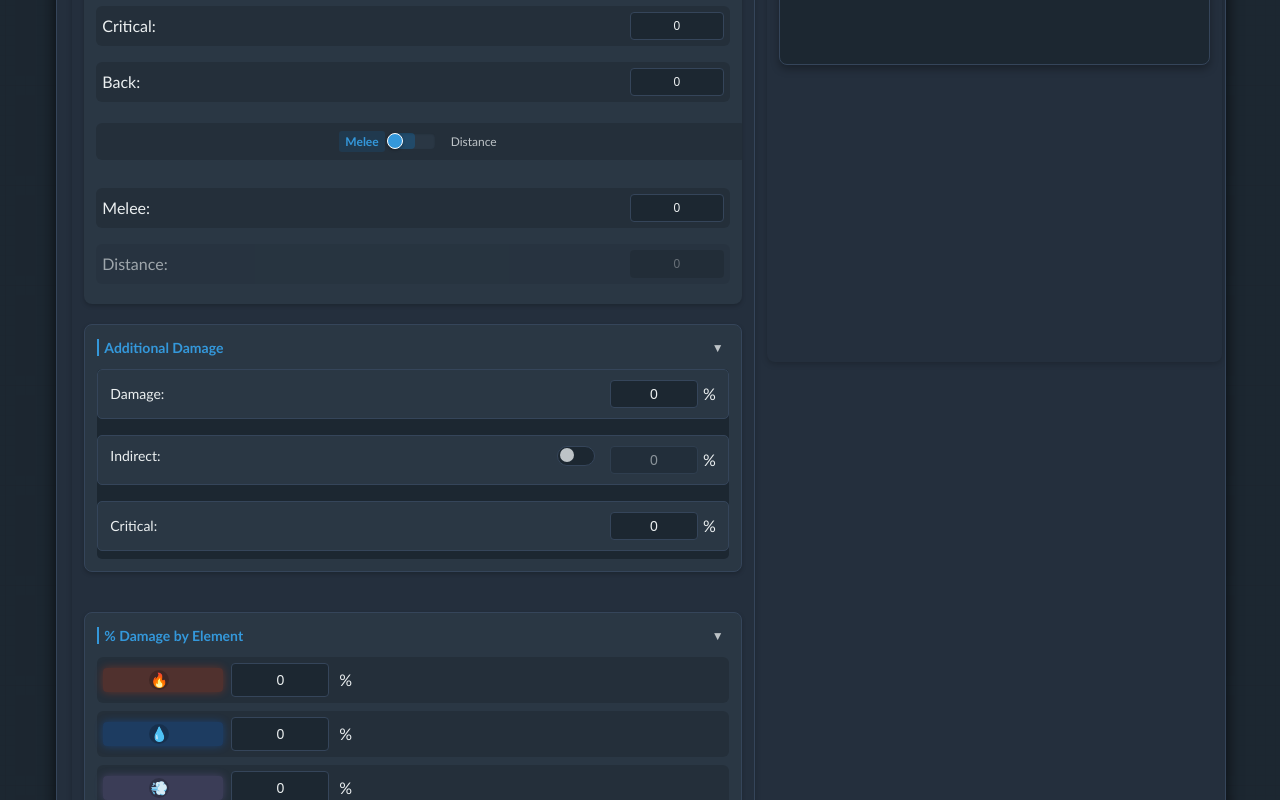
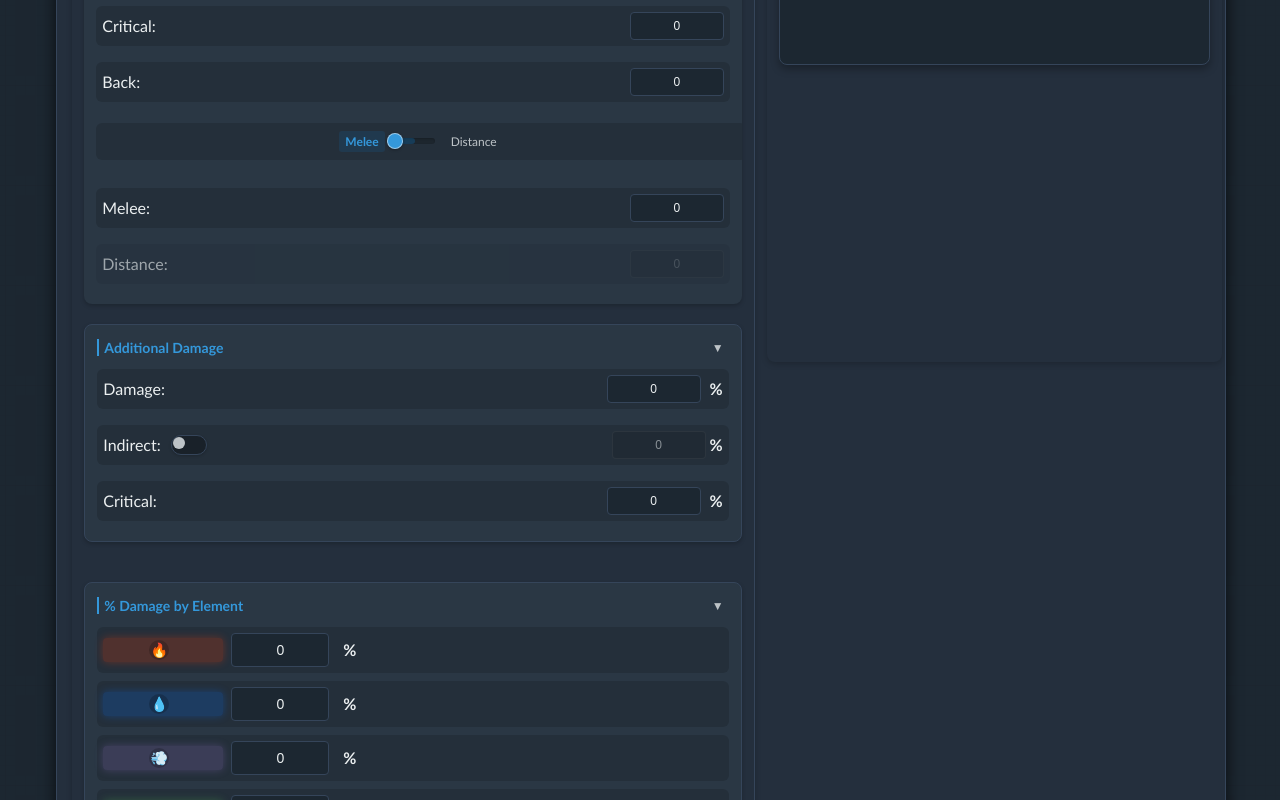
Before and after one commit to Shanksu7/WakfuCalculator, an Angular app: page /damage in a window 1280 px wide. Shown: the part 620-1420 px from the top of the page. Built offline with nearby package versions, Linux system fonts and the light colour scheme.

Commit message:
fix styles

```diff
--- a/src/app/spell-card/spell-card.component.css
+++ b/src/app/spell-card/spell-card.component.css
@@ -1725,20 +1725,64 @@ input[type="checkbox"] {
 
 /* Toggle switch pequeño para Indirect Damage */
 .toggle-switch.small {
-  width: 28px;
-  height: 16px;
-  background-color: var(--background-primary);
+  width: 34px;
+  height: 18px;
+  background-color: rgba(0, 0, 0, 0.3);
   border-radius: 10px;
   position: relative;
   border: 1px solid var(--border-color);
   transition: all 0.2s ease;
   cursor: pointer;
   margin-left: 10px;
+  display: flex;
+  align-items: center;
+  box-shadow: 0 1px 3px rgba(0, 0, 0, 0.2);
 }
 
 .toggle-switch.small.active {
   background-color: var(--accent-color);
   border-color: var(--accent-color);
+  box-shadow: 0 0 5px rgba(0, 150, 255, 0.5);
+}
+
+.toggle-switch.small:hover {
+  box-shadow: 0 0 8px rgba(0, 150, 255, 0.3);
+}
+
+.toggle-switch.small .toggle-indicator {
+  width: 14px;
+  height: 14px;
+  background-color: white;
+  border-radius: 50%;
+  position: absolute;
+  top: 1px;
+  left: 2px;
+  transition: all 0.2s ease;
+}
+
+.toggle-switch.small.active .toggle-indicator {
+  background-color: white;
+  left: auto;
+  right: 2px;
+}
+
+/* Estilos para fila deshabilitada */
+.stat-row.mini.disabled {
+  opacity: 0.6;
+  background-color: rgba(0, 0, 0, 0.1);
+}
+
+.stat-row.mini.disabled input {
+  background-color: rgba(0, 0, 0, 0.2);
+  border-color: transparent;
+  color: rgba(255, 255, 255, 0.5);
+}
+
+/* Signo de porcentaje */
+.percent-sign {
+  margin-left: 4px;
+  font-weight: bold;
+  color: var(--text-primary);
 }
 
 .toggle-switch.small:hover {
@@ -1762,7 +1806,7 @@ input[type="checkbox"] {
 
 .toggle-switch.small .toggle-indicator.active {
   background-color: white;
-  left: 13px;
+  left: 21px;
 }
 
 .indirect-container input:disabled {
@@ -2742,3 +2786,62 @@ option {
   transform: translateY(-2px);
   box-shadow: 0 4px 8px rgba(0, 0, 0, 0.4);
 }
+
+/* Ajustes para el selector Direct/Indirect */
+.distance-type-selector.compact-selector {
+  display: flex;
+  align-items: center;
+  justify-content: center;
+  gap: 5px;
+  margin-bottom: 10px;
+  padding: 6px;
+  background-color: rgba(0, 0, 0, 0.15);
+  border-radius: 6px;
+}
+
+.distance-label.mini {
+  font-size: 12px;
+  font-weight: 500;
+  padding: 3px 6px;
+  border-radius: 3px;
+  cursor: pointer;
+  color: var(--text-secondary);
+  transition: all 0.2s ease;
+}
+
+.distance-label.mini.active {
+  color: var(--accent-color);
+  font-weight: bold;
+  background-color: rgba(0, 150, 255, 0.1);
+}
+
+.distance-slider-track.mini {
+  width: 40px;
+  height: 6px;
+  background-color: rgba(0, 0, 0, 0.2);
+  border-radius: 3px;
+  position: relative;
+  cursor: pointer;
+}
+
+.distance-slider-thumb {
+  width: 14px;
+  height: 14px;
+  background-color: var(--accent-color);
+  border-radius: 50%;
+  position: absolute;
+  top: 50%;
+  transform: translate(-50%, -50%);
+  box-shadow: 0 1px 3px rgba(0, 0, 0, 0.3);
+  transition: left 0.3s ease;
+  cursor: pointer;
+  border: 1px solid rgba(255, 255, 255, 0.5);
+}
+
+/* Estilo para input deshabilitado */
+input.disabled, input[disabled] {
+  opacity: 0.5;
+  background-color: rgba(0, 0, 0, 0.2) !important;
+  border-color: rgba(255, 255, 255, 0.1) !important;
+  cursor: not-allowed;
+}
--- a/src/app/spell-card/spell-card.component.html
+++ b/src/app/spell-card/spell-card.component.html
@@ -178,23 +178,32 @@
               <span *ngIf="!showAdditionalDamage">▶</span>
             </button>
           </div>
-          <div class="damage-stats-container compact" *ngIf="showAdditionalDamage">
+          <div class="subdomain-grid" *ngIf="showAdditionalDamage">
             <div class="stat-row mini">
               <label>Damage:</label>
-              <input type="number" min="0" [(ngModel)]="additionalStats.danioInfligido" (change)="calculateDamage()" class="damage-bonus-input mini">%
+              <input type="number" min="0" [(ngModel)]="additionalStats.danioInfligido" (change)="calculateDamage()" class="subdomain-input mini">
+              <span class="percent-sign">%</span>
             </div>
-            <div class="stat-row mini indirect-container" [class.active]="isIndirect">
-              <div class="indirect-header mini">
-                <label>Indirect:</label>
-                <div class="toggle-switch mini" [class.active]="isIndirect" (click)="toggleEsIndirecto()">
-                  <div class="toggle-indicator" [class.active]="isIndirect"></div>
+
+            <div class="stat-row mini">
+              <div style="display: flex; align-items: center; width: 100%; justify-content: space-between;">
+                <div style="display: flex; align-items: center;">
+                  <label>Indirect:</label>
+                  <div class="toggle-switch small" [class.active]="isIndirect" (click)="toggleEsIndirecto()">
+                    <div class="toggle-indicator" [class.active]="isIndirect"></div>
+                  </div>
+                </div>
+                <div style="display: flex; align-items: center;">
+                  <input type="number" min="0" [(ngModel)]="additionalStats.danioIndirecto" (change)="calculateDamage()" [disabled]="!isIndirect" class="subdomain-input mini" [class.disabled]="!isIndirect">
+                  <span class="percent-sign">%</span>
                 </div>
               </div>
-              <input type="number" min="0" [(ngModel)]="additionalStats.danioIndirecto" (change)="calculateDamage()" [disabled]="!isIndirect" class="damage-bonus-input mini">%
             </div>
+
             <div class="stat-row mini">
               <label>Critical:</label>
-              <input type="number" min="0" [(ngModel)]="additionalStats.danioCriticoInfligido" (change)="calculateDamage()" class="damage-bonus-input mini">%
+              <input type="number" min="0" [(ngModel)]="additionalStats.danioCriticoInfligido" (change)="calculateDamage()" class="subdomain-input mini">
+              <span class="percent-sign">%</span>
             </div>
           </div>
         </div>
--- a/src/app/spell-card/spell-card.component.ts
+++ b/src/app/spell-card/spell-card.component.ts
@@ -34,6 +34,7 @@ export class SpellCardComponent implements OnInit, OnDestroy {
   isCritical: boolean = false;
   isBerserker: boolean = false;
   isIndirect: boolean = false;
+  tempIndirectoValue: number = 0;
 
   // Character domain levels
   domainLevels: Record<DomainType, number> = {
@@ -529,8 +530,15 @@ export class SpellCardComponent implements OnInit, OnDestroy {
   // Toggle for indirect attack
   toggleEsIndirecto(): void {
     this.isIndirect = !this.isIndirect;
+    if (!this.isIndirect) {
+      // Si se desactiva indirect, guardamos temporalmente el valor y lo ponemos a 0
+      this.tempIndirectoValue = this.additionalStats.danioIndirecto;
+      this.additionalStats.danioIndirecto = 0;
+    } else if (this.tempIndirectoValue !== undefined) {
+      // Si se reactiva y teníamos un valor guardado, lo restauramos
+      this.additionalStats.danioIndirecto = this.tempIndirectoValue;
+    }
     this.calculateDamage();
-    this.saveCurrentSimulation();
   }
 
   // Actualiza un nivel de dominio
```
